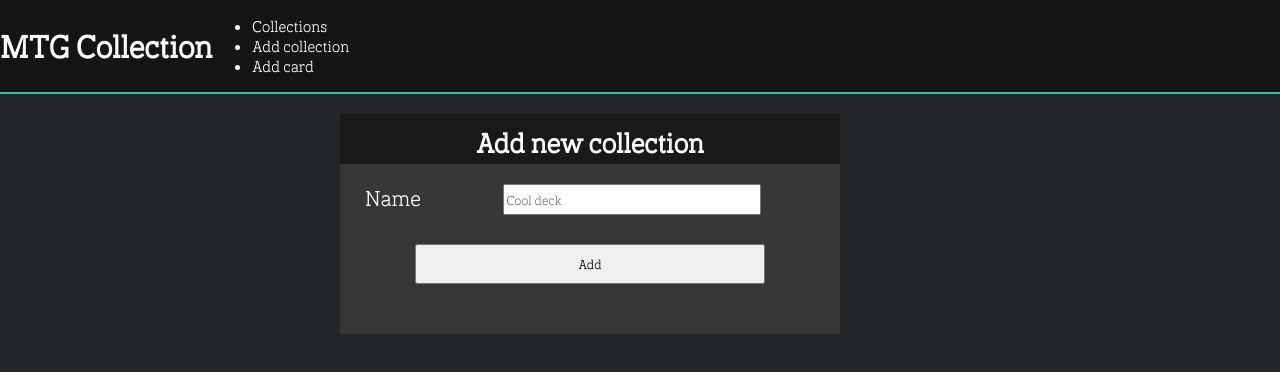
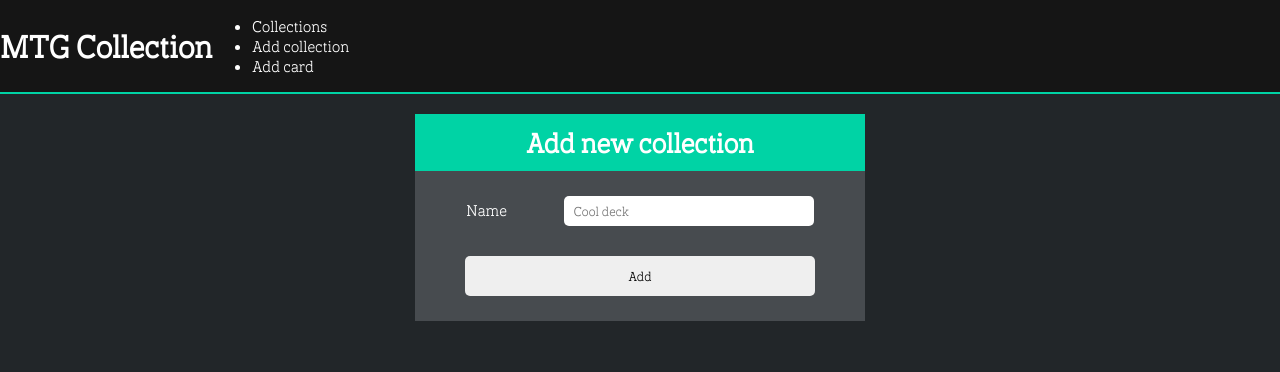
Before and after one commit to ddusek/mtg-collection, a Vue app in the folder frontend/: page /add-collection in a window 1280 px wide. Shown: the top 372 px of the page. Built offline with nearby package versions, Linux system fonts and the light colour scheme.

Commit message:
collection form update styles

```diff
--- a/frontend/src/components/CardForm.vue
+++ b/frontend/src/components/CardForm.vue
@@ -170,11 +170,9 @@
   width: 450px;
 }
 .form {
-  background-color: $background-color-medium;
   width: 100%;
   box-sizing: border-box;
   padding: 0 30px;
-  overflow: auto;
 
   &__input {
     height: 50px;
--- a/frontend/src/components/CollectionForm.vue
+++ b/frontend/src/components/CollectionForm.vue
@@ -7,12 +7,12 @@
         <input
           id="collectionName"
           v-model="name"
-          class="form__input--textbox"
+          class="form__input form__input--textbox"
           placeholder="Cool deck"
         />
       </div>
-      <div class="form__submit">
-        <input type="submit" class="form__submit__button" value="Add" />
+      <div class="form__input form__input__submit">
+        <input type="submit" class="form__input__submit__button" value="Add" />
       </div>
     </form>
     <div v-if="showMsg" class="highlight--success">
@@ -65,59 +65,66 @@
 </script>
 
 <style lang="scss" scoped>
+@import '../styles/_variables';
+
 .container {
+  background-color: $background-color-medium;
   display: flex;
-  align-items: center;
   flex-direction: column;
-  width: 500px;
-  height: 220px;
-  background-color: rgb(55, 55, 55);
-  font-size: 22px;
-  margin-right: 100px;
-
-  h2 {
-    background-color: rgb(25, 25, 25);
+  width: 450px;
+}
+.form {
   width: 100%;
-    text-align: center;
-    margin: 0 0 20px 0;
-    padding: 12px 0 5px 0;
-  }
-
-  .form {
-    width: 90%;
-    display: flex;
-    justify-content: center;
-    align-items: center;
-    flex-direction: column;
+  box-sizing: border-box;
+  padding: 0 30px;
 
   &__input {
     height: 50px;
-      margin: 0 0 10px 0;
+    margin-bottom: 10px;
+    margin-top: 5px;
     width: 100%;
     display: flex;
-      align-items: flex-start;
+    justify-content: center;
+    input {
+      margin: 0;
+      border: 0;
+    }
+    :focus {
+      outline: 0;
+      box-shadow: 0 0 3pt 2pt $highlight-color;
+      border: 0;
+    }
 
     &--textbox {
-        height: 25px;
-        width: 250px;
+      height: 30px;
+      width: 240px;
+      border-radius: 5px;
+      padding: 0 0 0 10px;
     }
 
     label {
       width: 25%;
-        padding-right: 25px;
+      height: 30px;
+      padding-top: 4px;
     }
-    }
+
     &__submit {
       margin: 0 0 15px 0;
+      align-items: flex-start;
+      :hover {
+        background-color: $highlight-color;
+      }
 
       &__button {
         min-width: 350px;
         min-height: 40px;
+        border-radius: 5px;
+      }
     }
   }
 }
 .highlight {
-    width: 300;
+  width: 300px;
   height: 100px;
   &--success {
     background-color: green;
@@ -126,5 +133,4 @@
     background-color: red;
   }
 }
-}
 </style>
```
Lines whose indentation alone changed are shown as unchanged.
